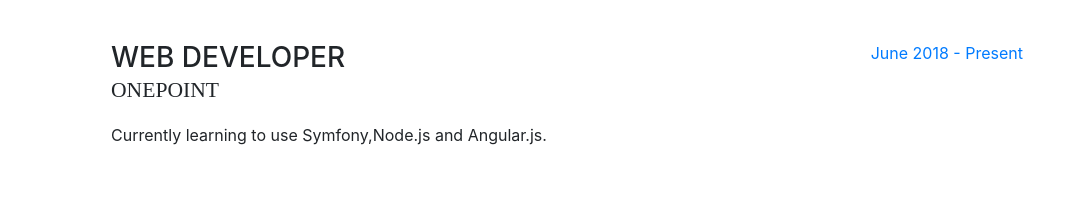
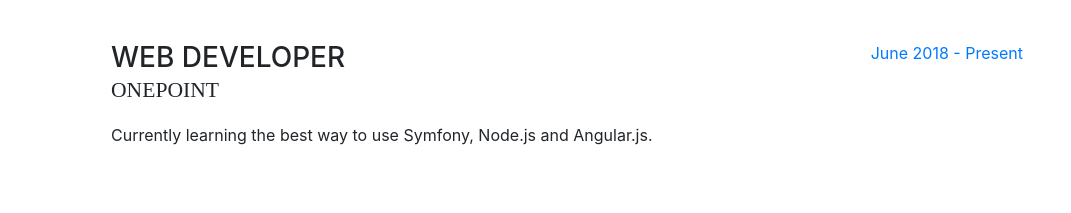
Before and after one commit to takeo33/myQuickNDirtySite, a website with bundled scripts: page index.html in a window 1280 px wide. Shown: the part 1020-1233 px from the top of the page, without its empty margins (209-1280 px from the left). Built offline with nearby package versions, Linux system fonts and the light colour scheme; a web font is replaced by a local one.

Commit message:
first small change

```diff
--- a/index.html
+++ b/index.html
@@ -117,7 +117,7 @@
             <div class="resume-content mr-auto">
               <h3 class="mb-0">Web Developer</h3>
               <div class="subheading mb-3">Onepoint</div>
-              <p>Currently learning to use Symfony,Node.js and Angular.js.</p>
+              <p>Currently learning the best way to use Symfony, Node.js and Angular.js.</p>
             </div>
             <div class="resume-date text-md-right">
               <span class="text-primary">June 2018 - Present</span>
```
